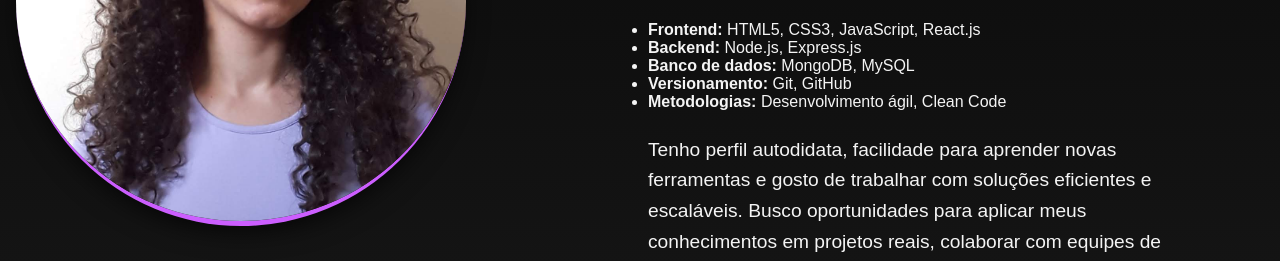
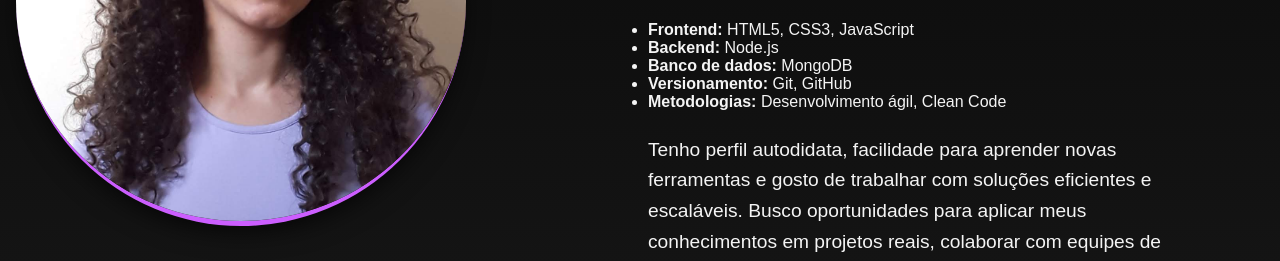
Before and after one commit to aksacarvalho/Criando-seu-Portf-lio, a plain HTML site: page index.html in a window 1280 px wide. Shown: the part 1171-1432 px from the top of the page. Drawn offline with nearby package versions, Linux system fonts and the light colour scheme.

Commit message:
alteração no HTML conhecimento/CSS na seção contato max-width

```diff
--- a/assets/style.css
+++ b/assets/style.css
@@ -702,7 +702,7 @@ section.projetos .projeto:hover {
 section.contato {
   margin: 0 auto;
   padding: 5rem 2rem;
-  max-width: 1400px;
+  max-width: 400px;
 }
 
 /* Título da Seção de Contato */
--- a/index.html
+++ b/index.html
@@ -73,9 +73,9 @@
           Sou Aksa de Carvalho Almeida, 31 anos, residente em Carapicuíba/SP. Atualmente estou em transição de carreira com foco em desenvolvimento web full stack. Estou cursando Full Stack Developer pela Dev Club, onde venho adquirindo conhecimento prático nas principais tecnologias do mercado.
         </p>
         <ul>
-          <li><strong>Frontend:</strong> HTML5, CSS3, JavaScript, React.js</li>
-          <li><strong>Backend:</strong> Node.js, Express.js</li>
-          <li><strong>Banco de dados:</strong> MongoDB, MySQL</li>
+          <li><strong>Frontend:</strong> HTML5, CSS3, JavaScript</li>
+          <li><strong>Backend:</strong> Node.js</li>
+          <li><strong>Banco de dados:</strong> MongoDB</li>
           <li><strong>Versionamento:</strong> Git, GitHub</li>
           <li><strong>Metodologias:</strong> Desenvolvimento ágil, Clean Code</li>
         </ul>
@@ -99,9 +99,7 @@
         <li><i class="devicon-css3-plain reveal top"></i><strong>CSS</strong> <p>Flexbox, Grid e responsividade.</p></li>
         <li><i class="devicon-javascript-plain reveal top"></i><strong>JavaScript</strong> <p>ES6+, DOM e eventos.</p></li>
         <li><i class="devicon-nodejs-plain colored"></i><strong>Node.js</strong> <p>APIs e lógica de servidor.</p></li>
-        <li><i class="devicon-express-original colored"></i><strong>Express.js</strong> <p>Rotas e middlewares.</p></li>
         <li><i class="devicon-mongodb-plain colored"></i><strong>MongoDB</strong> <p>NoSQL, Mongoose e CRUD.</p></li>
-        <li><i class="devicon-mysql-plain colored"></i><strong>MySQL</strong> <p>Consultas SQL e relacionamentos.</p></li>
         <li><i class="devicon-git-plain reveal top"></i><strong>Git</strong> <p>GitHub e controle de versão.</p></li>
       </ul>
     </section>
```
